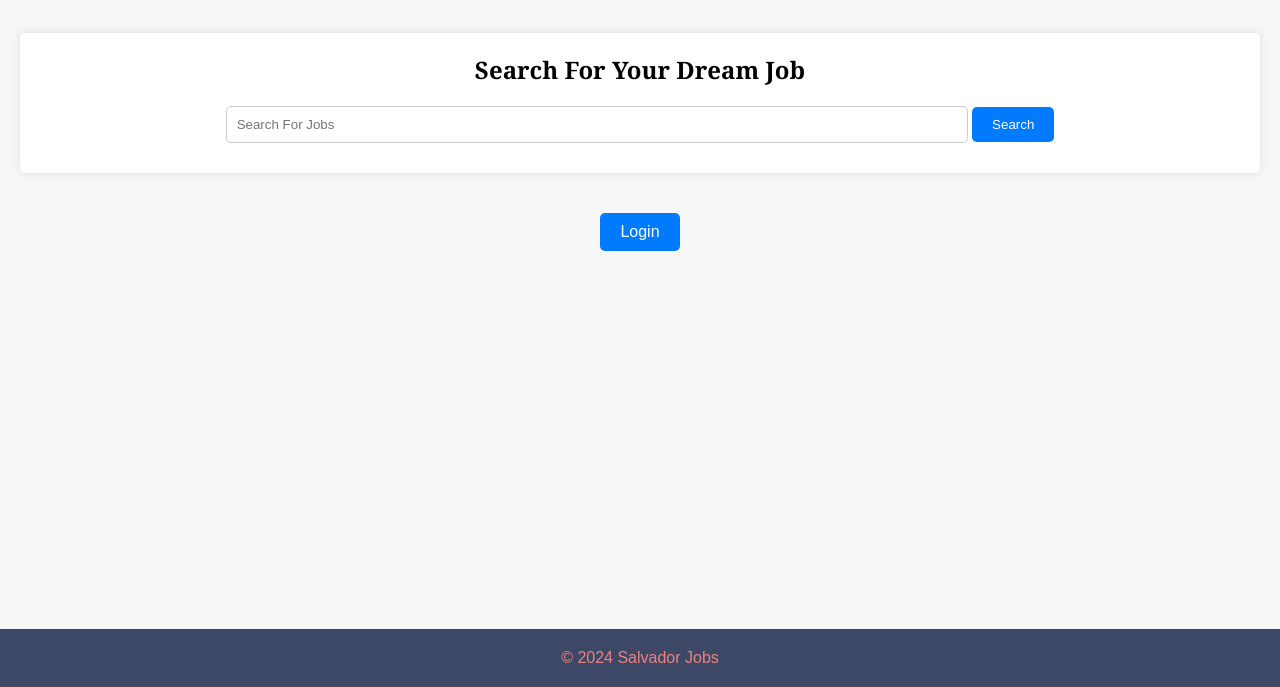
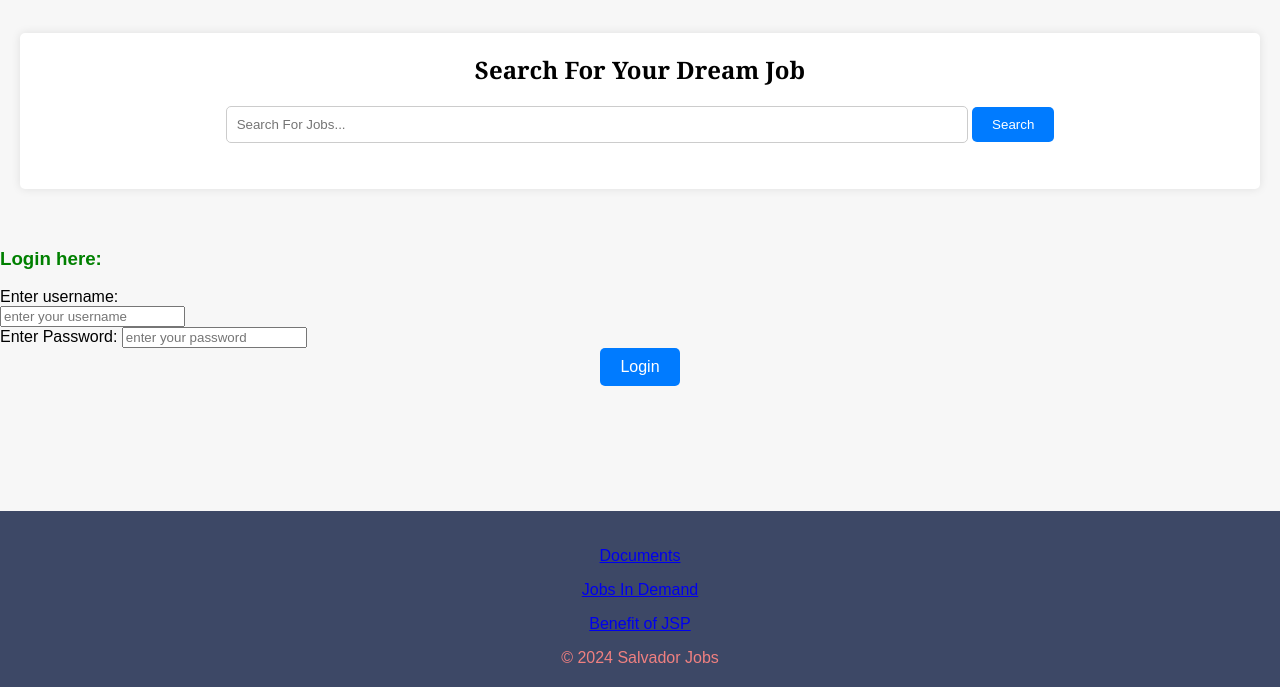
Before and after one commit to joshuatamanji/Final-Project, a plain HTML site: page index.html in a window 1280 px wide. Shown: the part 113-800 px from the top of the page. Drawn offline with Linux system fonts and the light colour scheme.

Commit message:
Index has been changed for the second time

```diff
--- a/index.html
+++ b/index.html
@@ -6,16 +6,15 @@
     <title>Salvador Jobs</title>
     <link rel="icon" href="https://cdn4.vectorstock.com/i/1000x1000/48/33/internet-concept-of-global-network-connections-vector-21194833.jpg">
     <link rel="stylesheet" href="css/index_styles.css">
+    <link rel="stylesheet" type="text/css" href="css/mobile_styles.css" media="screen and (max-width:480px)" />
 
 </head>
 <body>
     <div class="logo-container">
-        <img src="images/image_123650291.JPG" alt="Website Logo" class="logo">
+        <a href="index.html"> <img src="images/image_123650291.JPG" alt="Website Logo" class="logo"> </a>
 
-
-      </div>
+    </div>
     <header>
-
         <nav>
             <ul class="horizontal-menu">
                 <li><a href="index.html">Home</a></li>
@@ -29,19 +28,33 @@
     <div class="searchBtn">
         <section id="search">
             <h1>Search For Your Dream Job</h1>
-            <form>
-                <input type="text" placeholder="Search For Jobs">
-                <button type="submit">Search</button>
-            </form>
+            <input type="text" id="searchInput" placeholder="Search For Jobs...">
+            <button onclick="searchJobs()">Search</button>
+            <ul id="jobList"></ul>
+            <script src="javaScript/jobSearch.js"></script>
         </section>
     </div>
-    <div class="login-button-div">    <button class="login-button">Login</button>
+    <div class="InputNP">
+        <section id="secInputNP">
+            <h3 style="color: green;">Login here:</h3>
+            <label>Enter username:</label><br>
+            <input type="text" id="InputName" placeholder="enter your username"><br>
+            <label>Enter Password:</label>
+            <input type="text" id="InputPassword" placeholder="enter your password">
+        </section>
     </div>
 
 
+    <div class="login-button-div" onclick="showWelcomeMessage()">    <button class="login-button">Login</button>
+    </div>
 
     <footer>
+        <p><a href="https://www.careeronestop.org/GetMyFuture/Employment/work-documents.aspx" target="_blank">Documents</a></p>
+        <p><a href="https://money.usnews.com/money/careers/articles/the-25-best-jobs" target="_blank">Jobs In Demand</a></p>
+        <p><a href="https://www.trnstaffing.com/2023/03/30/the-smart-way-to-job-search-why-you-should-use-mobile-apps-to-find-your-next-opportunity/" target="_blank">Benefit of JSP</a></p>
         &copy; 2024 Salvador Jobs
+
     </footer>
+
 </body>
 </html>
```
